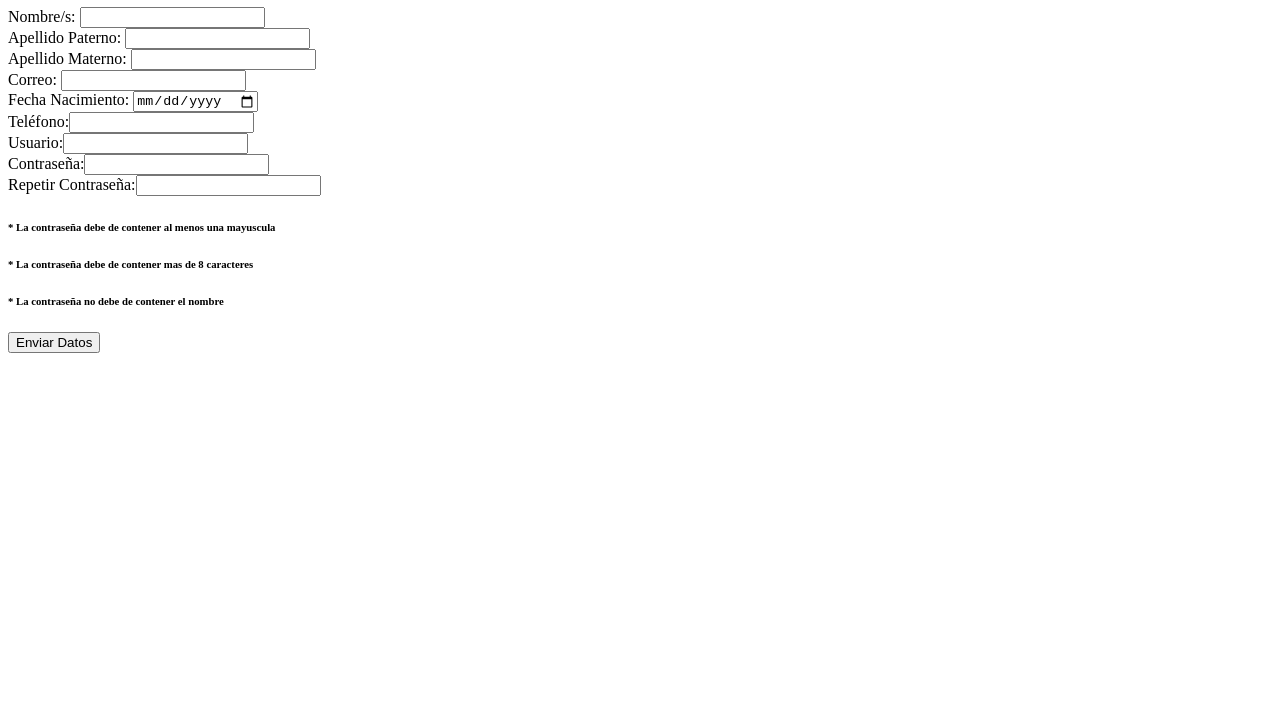
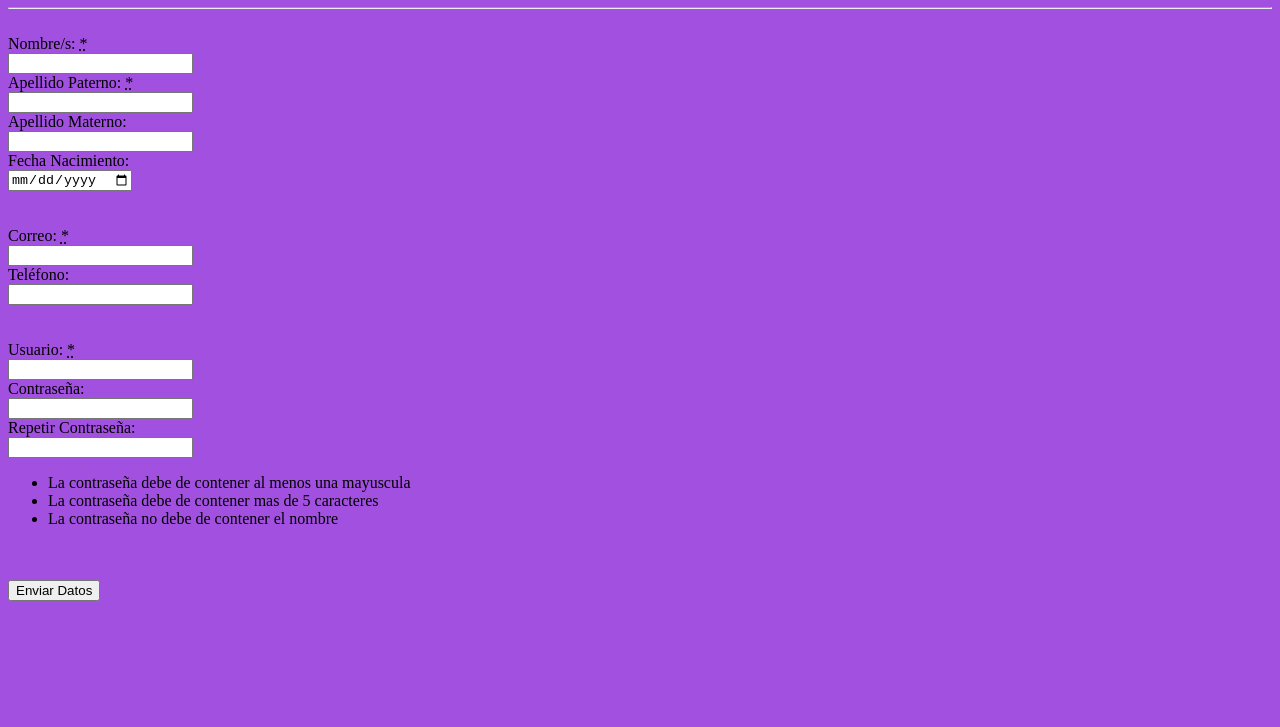
Before and after one commit to Ricagoba25/matriculasWeb, a plain HTML site: page formulario.html in a window 1280 px wide. Shown: the part 73-800 px from the top of the page. Drawn offline with Linux system fonts and the light colour scheme.

Commit message:
actualizacion

```diff
--- a/formulario.html
+++ b/formulario.html
@@ -6,22 +6,62 @@
     <meta name="viewport" content="width=device-width, initial-scale=1.0">
     <title>Document</title>
 </head>
-<body>
+<body id="fondomamalon" style="background-color: #A150DF;">
 
-<h1 id="nombre"> Formulario de registro de producto:</h1>
+<h1 id="nombre"> <center> Formulario de registro </center></h1>
+<hr>
+<br>
 <form action="muestra.html" method="get">
-    <label>Nombre/s:  </label><input type="text" name="nombre"><br>
-    <label>Apellido Paterno:  </label><input type="text" name="paterno"><br>
-    <label>Apellido Materno:  </label><input type="text" name="materno"><br>
-    <label>Correo:  </label><input type="email" name="correo"><br>
-    <label>Fecha Nacimiento:  </label><input type="date" name="fechanac"><br>
-    <label>Teléfono:</label><input type="number" name="telefono"><br>
-    <label>Usuario:</label><input type="text" name="usuario"><br>
-    <label>Contraseña:</label><input type="password" name="password" id="pass1"><br>
-    <label>Repetir Contraseña:</label><input type="password" name="repassword" id="pass2"><br>
-    <h6> * La contraseña debe de contener al menos una mayuscula</h6>
-    <h6> * La contraseña debe de contener mas de 8 caracteres</h6>
-    <h6> * La contraseña no debe de contener el nombre</h6>
+        <label >Nombre/s: <abbr title="required" aria-label="required">*</abbr> </label>
+        <br>
+        <input type="text" name="nombre">
+        <br>
+        <label>Apellido Paterno: <abbr title="required" aria-label="required">*</abbr> </label>
+        <br>
+        <input type="text" name="paterno"><br>
+
+
+    <label>Apellido Materno:  </label>
+    <br>
+    <input type="text" name="materno" >
+    <br>
+    <label>Fecha Nacimiento:  </label>
+    <br>
+    <input type="date" name="fechanac">
+    <br>
+    <br>
+    <br>
+    <label>Correo: <abbr title="required" aria-label="required">*</abbr> </label>
+    <br>
+    <input type="email" name="correo">
+    <br>
+    <label>Teléfono:</label>
+    <br>
+    <input type="number" name="telefono">
+    <br>
+    <br>
+    <br>
+    <label>Usuario: <abbr title="required" aria-label="required">*</abbr>
+    <br>
+    </label><input type="text" name="usuario">
+    <br>
+    <label>Contraseña:</label>
+    <br>
+    <input type="password" name="password" id="pass1">
+    <br>
+    <label>Repetir Contraseña:</label>
+    <br>
+    <input type="password" name="repassword" id="pass2">
+    <br>
+    <ul>
+            <li>La contraseña debe de contener al menos una mayuscula</li>
+            <li>La contraseña debe de contener mas de 5 caracteres</li>
+            <li>La contraseña no debe de contener el nombre</li>
+
+
+    </ul>
+    <br>
+    <br>
     <input type="submit" value="Enviar Datos"><br>
 
 
```
Also changed, not shown: muestra.html (+6 -3 lines).
